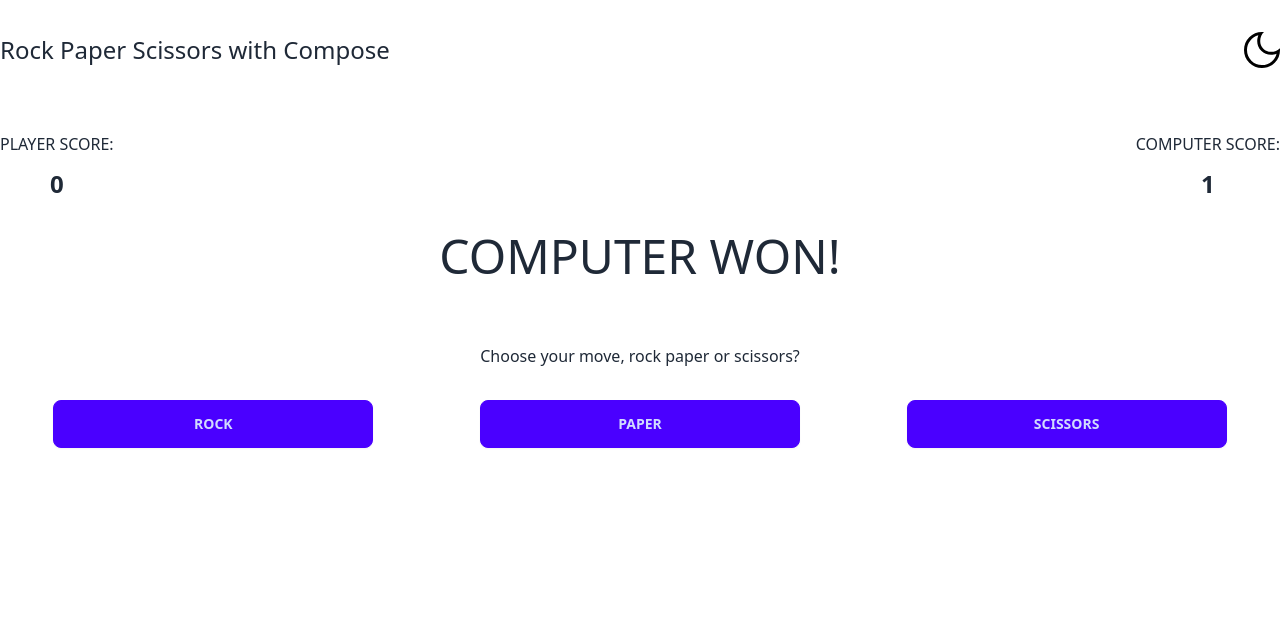
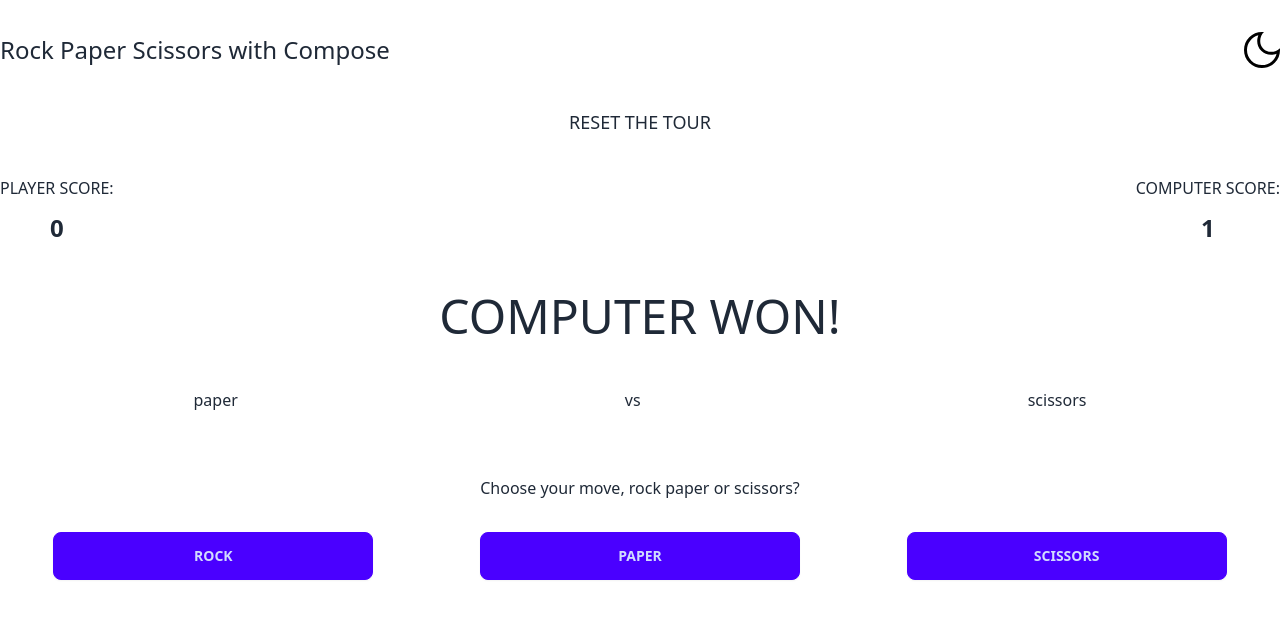
Before and after one commit to mohammadfallah7/rock-paper-scissors, a website built with Vite: page index.html in a window 1280 px wide. Both pictures are taken after a click on the element "ROCK PAPER SCISSORS". Built offline with nearby package versions, Linux system fonts and the light colour scheme.

Commit message:
add player and computer move

```diff
--- a/src/main.ts
+++ b/src/main.ts
@@ -4,6 +4,13 @@ import { getComputerMove } from "./get-computer-move";
 import { determineWinner } from "./determine-winner";
 
 export type Move = "rock" | "paper" | "scissors";
+type LastGame = {
+  playerScore: number;
+  computerScore: number;
+  result: string;
+  playerMove: string;
+  computerMove: string;
+};
 let playerScore = 0;
 let computerScore = 0;
 
@@ -14,7 +21,11 @@ document.querySelector<HTMLDivElement>("#app")!.innerHTML = `
       <img id="toggle-theme" alt="Theme" class="cursor-pointer" />
     </div>
 
-    <div class="flex justify-between items-center mt-16">
+    <div class="flex items-center justify-center my-10">
+      <button id="reset" class="text-lg">RESET THE TOUR</button>
+    </div>
+
+    <div class="flex justify-between items-center">
       <div class="flex flex-col items-center gap-3">
         <span>PLAYER SCORE:</span>
         <span id="player-score" class="text-2xl font-bold">${playerScore}</span>
@@ -25,7 +36,13 @@ document.querySelector<HTMLDivElement>("#app")!.innerHTML = `
       </div>
     </div>
 
-    <h2 id="result" class="text-5xl text-center mt-8"></h2>
+    <h2 id="result" class="text-5xl text-center my-12"></h2>
+
+    <div class="flex justify-around items-center">
+      <div id="player-move"></div>
+      <span>vs</span>
+      <div id="computer-move"></div>
+    </div>
 
     <div class="flex flex-col gap-8 mt-16">
       <p class="text-center text-base font-thin">Choose your move, rock paper or scissors?</p>
@@ -38,11 +55,20 @@ document.querySelector<HTMLDivElement>("#app")!.innerHTML = `
   </div>
 `;
 
+const rootEl = <HTMLElement>document.querySelector("html");
+const toggleTheme = <HTMLElement>document.querySelector("#toggle-theme");
+const resetEl = <HTMLButtonElement>document.querySelector("#reset");
+const playerScoreEl = <HTMLSpanElement>document.querySelector("#player-score");
+const computerScoreEl = document.querySelector(
+  "#computer-score"
+) as HTMLSpanElement;
+const resultEl = <HTMLHeadingElement>document.querySelector("#result");
+const playerMoveEl = <HTMLElement>document.querySelector("#player-move");
+const computerMoveEl = <HTMLElement>document.querySelector("#computer-move");
+const userActions = <HTMLElement>document.querySelector("#user-actions");
+
 document.addEventListener("DOMContentLoaded", () => {
-  const toggleTheme = document.querySelector("#toggle-theme") as HTMLElement;
   const currentTheme = localStorage.getItem("theme") ?? "light";
-  const rootEl = document.querySelector("html") as HTMLElement;
-
   themeIcon(currentTheme, toggleTheme);
   rootEl.setAttribute("data-theme", currentTheme);
 
@@ -57,31 +83,22 @@ document.addEventListener("DOMContentLoaded", () => {
 });
 
 function playGame(playerMove: Move): void {
-  const resultEl = document.querySelector("#result") as HTMLHeadingElement;
-  const playerScoreEl = document.querySelector(
-    "#player-score"
-  ) as HTMLSpanElement;
-  const computerScoreEl = document.querySelector(
-    "#computer-score"
-  ) as HTMLSpanElement;
+  const computerMove = getComputerMove();
 
-  const computerMove = getComputerMove();
-  console.log(`Player chose: ${playerMove}`);
-  console.log(`Computer chose: ${computerMove}`);
+  playerMoveEl.textContent = playerMove;
+  computerMoveEl.textContent = computerMove;
 
   const result = determineWinner(playerMove, computerMove);
   resultEl.textContent = result;
 
   if (result === "COMPUTER WON!") {
-    computerScoreEl.textContent = (++computerScore).toString();
-    console.log(`Computer Score: ${computerScore}`);
+    computerScore = computerScore + 1;
+    computerScoreEl.textContent = computerScore.toString();
   } else if (result === "YOU WON!") {
-    playerScoreEl.textContent = (++playerScore).toString();
-    console.log(`Player Score: ${playerScore}`);
+    playerScore = playerScore + 1;
+    playerScoreEl.textContent = playerScore.toString();
   }
 }
-
-const userActions = document.querySelector("#user-actions") as HTMLElement;
 
 userActions.addEventListener("click", (event) => {
   const button = event.target as HTMLButtonElement;
```
Also changed, not shown: src/output.css.
